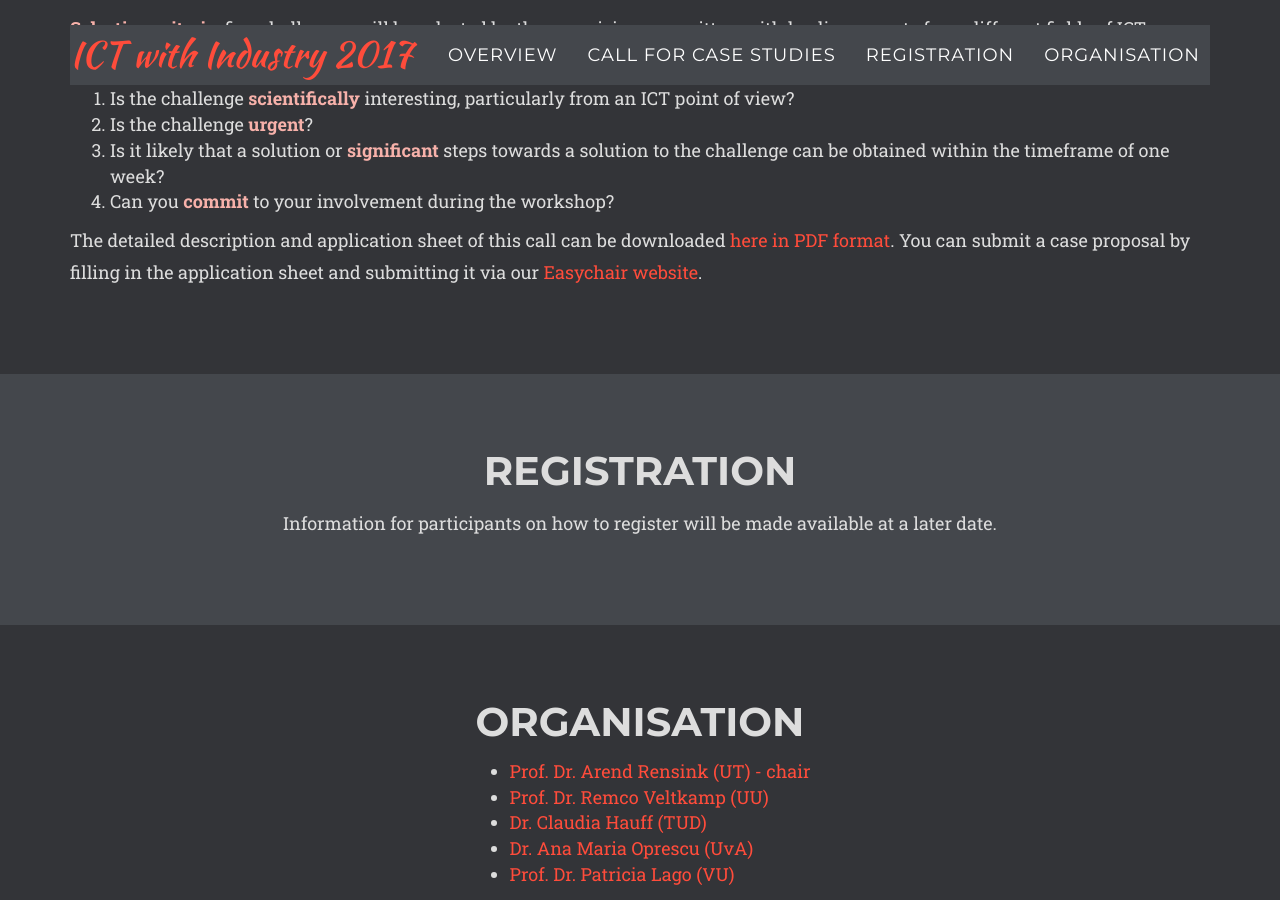
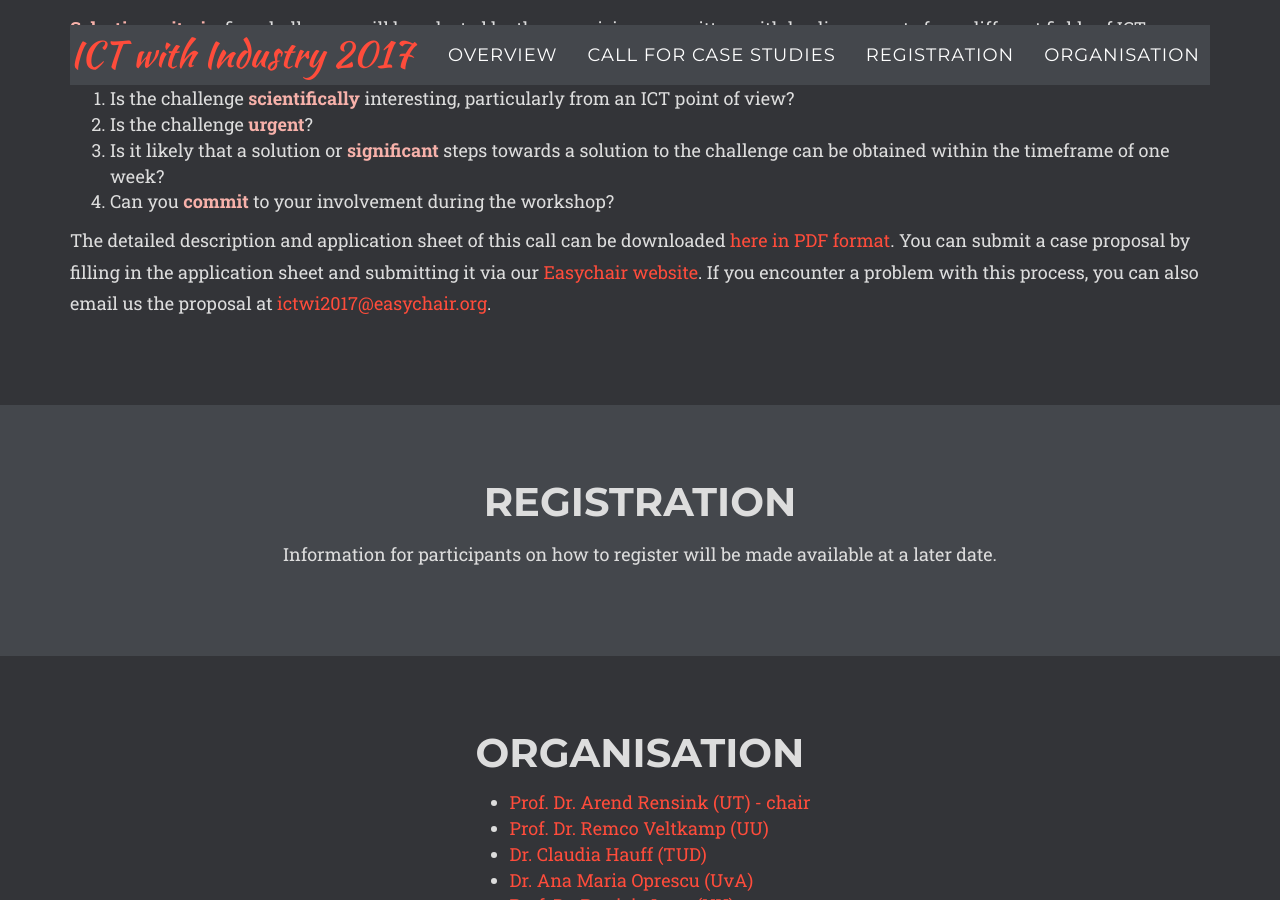
Before and after one commit to chauff/ictWI2017, a Jekyll site: the page built from index.html, in a window 1280 px wide and 900 px high, scrolled down 1927 px. Built offline with Jekyll 4.4.1, drawn with Linux system fonts in a browser that asks for light colours; some web fonts are replaced; comment, search, counter and statistics services are not loaded.

Commit message:
Update cfp.html

```diff
--- a/_includes/cfp.html
+++ b/_includes/cfp.html
@@ -45,6 +45,8 @@
                                 <a href="ictwithindustry-2017.pdf">here in PDF format</a>.
                                 You can submit a case proposal by filling in the application sheet
                                 and submitting it via our <a href="https://easychair.org/conferences/?conf=ictwi2017">Easychair website</a>.
+                                If you encounter a problem with this process, you can also email us the proposal at
+                                <a href="mailto:ictwi2017@easychair.org" target="_top">ictwi2017@easychair.org</a>.
                             </p>
                     </div>
                 </div>
```
